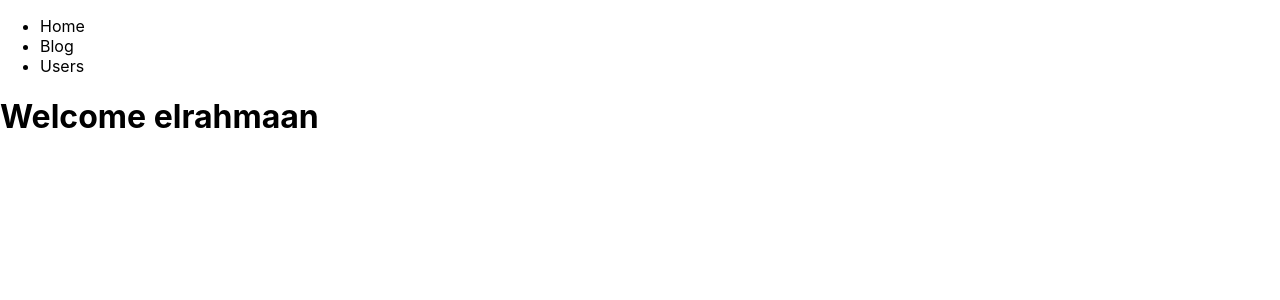
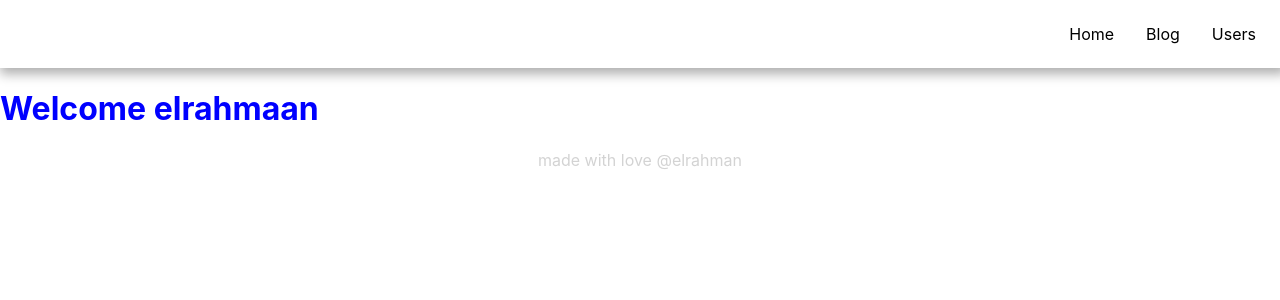
Before and after one commit to elrahmaan/nextjs-basic, a Next.js app: page / in a window 1280 px wide. Shown: the top 300 px of the page. Built offline with nearby package versions, Linux system fonts and the light colour scheme.

Commit message:
global css and css modules

```diff
--- /dev/null
+++ b/component/Footer/Footer.module.css
@@ -0,0 +1,4 @@
+.title {
+    text-align: center;
+    color: lightgrey;
+}
--- /dev/null
+++ b/component/Footer/index.tsx
@@ -0,0 +1,9 @@
+import styles from "../Footer/Footer.module.css";
+
+export default function Footer() {
+    return (
+        <div>
+            <p className={styles.title}>made with love @elrahman</p>
+        </div>
+    )
+}
--- /dev/null
+++ b/component/Header/Header.module.css
@@ -0,0 +1,15 @@
+.container {
+    padding: 8px;
+    box-shadow: 3px 3px 11px 3px rgb(0 0 0 / 32%);
+
+}
+
+.list {
+    list-style: none;
+    display: flex;
+    justify-content: flex-end;
+}
+
+.item {
+    margin: 0px 16px;
+}
--- a/component/Header/index.tsx
+++ b/component/Header/index.tsx
@@ -1,13 +1,14 @@
 import Link from 'next/link';
+import styles from "../Header/Header.module.css";
 export default function Header() {
     return (
-        <header>
-            <ul>
-                <li><Link href="/"><a>Home</a></Link></li>
-                <li><Link href="/blog"><a>Blog</a></Link></li>
+        <header className={styles.container}>
+            <ul className={styles.list}>
+                <li className={styles.item}><Link href="/"><a>Home</a></Link></li>
+                <li className={styles.item}><Link href="/blog"><a>Blog</a></Link></li>
 
                 {/* tanpa component Link (masih terdapat redirect/reload page) */}
-                <li><a href="/users">Users</a></li>
+                <li className={styles.item}><a href="/users">Users</a></li>
             </ul>
 
 
--- a/pages/blog.tsx
+++ b/pages/blog.tsx
@@ -2,7 +2,7 @@
 export default function blog() {
     return (
         <div>
-            <p>Blog Page</p>
+            <p className="title">Blog Page</p>
         </div>
     )
 }
--- a/pages/index.tsx
+++ b/pages/index.tsx
@@ -1,9 +1,12 @@
+import Footer from "../component/Footer";
 import Header from "../component/Header";
+import styles from "../styles/Home.module.css";
 export default function Home() {
   return (
     <>
       <Header />
-      <h1>Welcome elrahmaan</h1>
+      <h1 className={styles['title-homepage']}>Welcome elrahmaan</h1>
+      <Footer />
     </>
   );
 }
--- a/styles/Home.module.css
+++ b/styles/Home.module.css
@@ -1,116 +1,3 @@
-.container {
-  padding: 0 2rem;
+.title-homepage {
+  color: blue;
 }
-
-.main {
-  min-height: 100vh;
-  padding: 4rem 0;
-  flex: 1;
-  display: flex;
-  flex-direction: column;
-  justify-content: center;
-  align-items: center;
-}
-
-.footer {
-  display: flex;
-  flex: 1;
-  padding: 2rem 0;
-  border-top: 1px solid #eaeaea;
-  justify-content: center;
-  align-items: center;
-}
-
-.footer a {
-  display: flex;
-  justify-content: center;
-  align-items: center;
-  flex-grow: 1;
-}
-
-.title a {
-  color: #0070f3;
-  text-decoration: none;
-}
-
-.title a:hover,
-.title a:focus,
-.title a:active {
-  text-decoration: underline;
-}
-
-.title {
-  margin: 0;
-  line-height: 1.15;
-  font-size: 4rem;
-}
-
-.title,
-.description {
-  text-align: center;
-}
-
-.description {
-  margin: 4rem 0;
-  line-height: 1.5;
-  font-size: 1.5rem;
-}
-
-.code {
-  background: #fafafa;
-  border-radius: 5px;
-  padding: 0.75rem;
-  font-size: 1.1rem;
-  font-family: Menlo, Monaco, Lucida Console, Liberation Mono, DejaVu Sans Mono,
-    Bitstream Vera Sans Mono, Courier New, monospace;
-}
-
-.grid {
-  display: flex;
-  align-items: center;
-  justify-content: center;
-  flex-wrap: wrap;
-  max-width: 800px;
-}
-
-.card {
-  margin: 1rem;
-  padding: 1.5rem;
-  text-align: left;
-  color: inherit;
-  text-decoration: none;
-  border: 1px solid #eaeaea;
-  border-radius: 10px;
-  transition: color 0.15s ease, border-color 0.15s ease;
-  max-width: 300px;
-}
-
-.card:hover,
-.card:focus,
-.card:active {
-  color: #0070f3;
-  border-color: #0070f3;
-}
-
-.card h2 {
-  margin: 0 0 1rem 0;
-  font-size: 1.5rem;
-}
-
-.card p {
-  margin: 0;
-  font-size: 1.25rem;
-  line-height: 1.5;
-}
-
-.logo {
-  height: 1em;
-  margin-left: 0.5rem;
-}
-
-@media (max-width: 600px) {
-  .grid {
-    width: 100%;
-    flex-direction: column;
-  }
-}
--- a/styles/globals.css
+++ b/styles/globals.css
@@ -4,6 +4,8 @@
   margin: 0;
   font-family: -apple-system, BlinkMacSystemFont, Segoe UI, Roboto, Oxygen,
     Ubuntu, Cantarell, Fira Sans, Droid Sans, Helvetica Neue, sans-serif;
+  max-width: 1400px;
+  margin: auto;
 }
 
 a {
@@ -14,3 +16,7 @@
 * {
   box-sizing: border-box;
 }
+
+.title {
+  color: red;
+}
```
